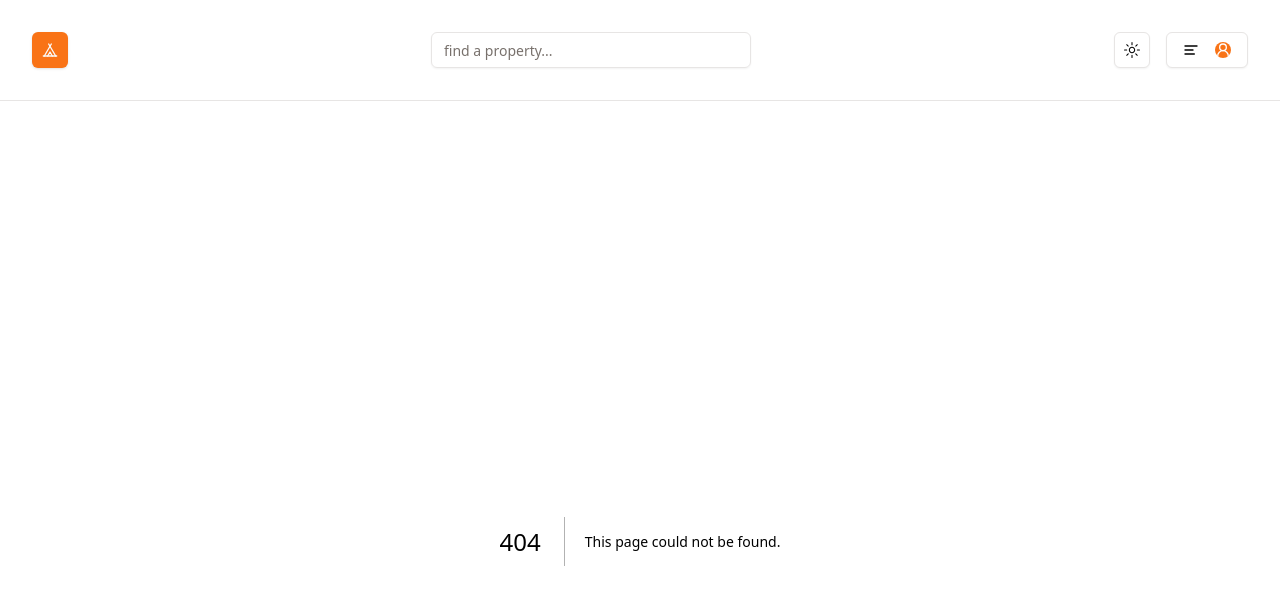
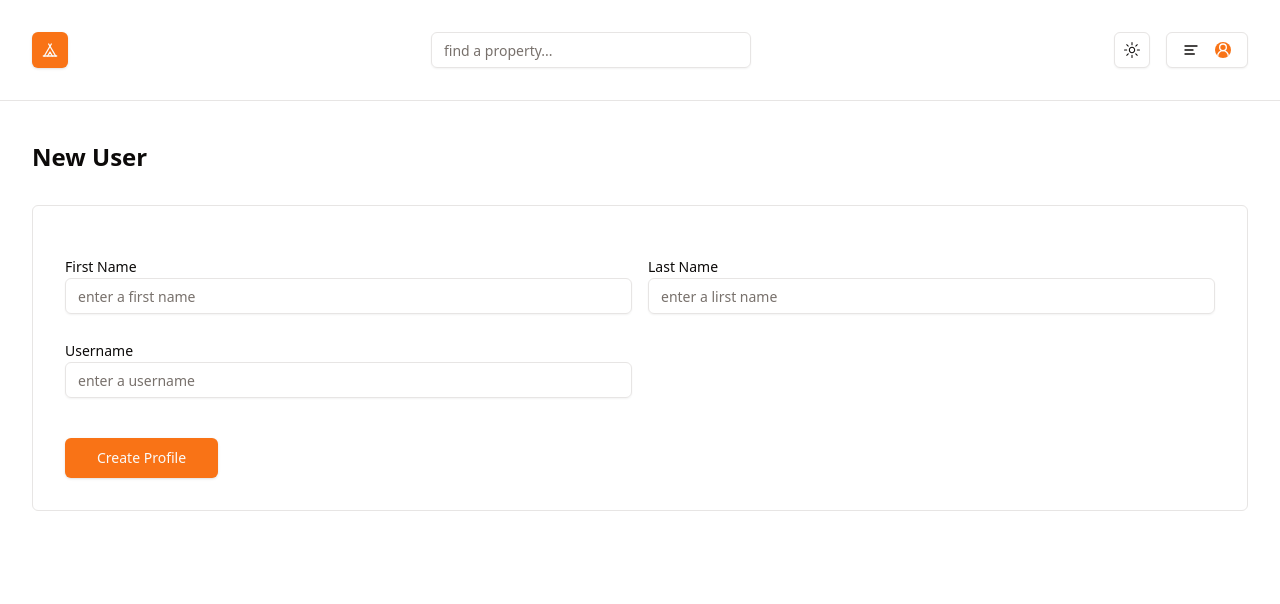
Before and after one commit to lesterflor/home-away, a Next.js app: page /profile/create in a window 1280 px wide. Before the commit this address had no page. Shown: the top 604 px of the page. Built offline with nearby package versions, Linux system fonts and the light colour scheme.

Commit message:
set up zod base

```diff
--- a/package.json
+++ b/package.json
@@ -31,7 +31,8 @@
     "react-dom": "^18",
     "react-icons": "^5.4.0",
     "tailwind-merge": "^2.6.0",
-    "tailwindcss-animate": "^1.0.7"
+    "tailwindcss-animate": "^1.0.7",
+    "zod": "^3.24.1"
   },
   "devDependencies": {
     "@types/node": "^20",
--- /dev/null
+++ b/src/app/profile/create/page.tsx
@@ -0,0 +1,42 @@
+import React from 'react';
+import FormInput from '@/components/form/formInput';
+import FormContainer from '@/components/form/FormContainer';
+import SubmitButton from '@/components/form/Buttons';
+import { createProfileAction } from '@/utils/actions';
+
+export default function CreateProfilePage() {
+	return (
+		<section>
+			<h1 className='text-2xl font-semibold mb-8 capitalize'>new user</h1>
+			<div className='border p-8 rounded-md'>
+				<FormContainer action={createProfileAction}>
+					<div className='grid md:grid-cols-2 gap-4 mt-4'>
+						<FormInput
+							type='text'
+							name='firstName'
+							label='first name'
+							placeholder='enter a first name'
+						/>
+						<FormInput
+							type='text'
+							name='lastName'
+							label='last name'
+							placeholder='enter a lirst name'
+						/>
+						<FormInput
+							type='text'
+							name='username'
+							label='username'
+							placeholder='enter a username'
+						/>
+					</div>
+
+					<SubmitButton
+						text='Create Profile'
+						className='mt-8'
+					/>
+				</FormContainer>
+			</div>
+		</section>
+	);
+}
--- /dev/null
+++ b/src/components/form/Buttons.tsx
@@ -0,0 +1,32 @@
+'use client';
+import { ReloadIcon } from '@radix-ui/react-icons';
+import { useFormStatus } from 'react-dom';
+import { Button } from '@/components/ui/button';
+
+type SubmitButtonProps = {
+	className?: string;
+	text?: string;
+};
+
+export default function SubmitButton({
+	className = '',
+	text = 'submit'
+}: SubmitButtonProps) {
+	const { pending } = useFormStatus();
+	return (
+		<Button
+			type='submit'
+			disabled={pending}
+			className={`capitalize ${className}`}
+			size='lg'>
+			{pending ? (
+				<>
+					<ReloadIcon className='mr-2 h-4 w-4 animate-spin' />
+					Please wait...
+				</>
+			) : (
+				text
+			)}
+		</Button>
+	);
+}
--- /dev/null
+++ b/src/components/form/FormContainer.tsx
@@ -0,0 +1,27 @@
+'use client';
+
+import { useFormState } from 'react-dom';
+import { useEffect } from 'react';
+import { useToast } from '@/hooks/use-toast';
+import { actionFunction } from '@/utils/types';
+
+const initialState = {
+	message: ''
+};
+
+export default function FormContainer({
+	action,
+	children
+}: {
+	action: actionFunction;
+	children: React.ReactNode;
+}) {
+	const [state, formAction] = useFormState(action, initialState);
+	const { toast } = useToast();
+	useEffect(() => {
+		if (state.message) {
+			toast({ description: state.message });
+		}
+	}, [state]);
+	return <form action={formAction}>{children}</form>;
+}
--- /dev/null
+++ b/src/components/form/formInput.tsx
@@ -0,0 +1,37 @@
+import React from 'react';
+import { Label } from '@/components/ui/label';
+import { Input } from '@/components/ui/input';
+
+type FormInputProps = {
+	name: string;
+	type: string;
+	label?: string;
+	defaultValue?: string;
+	placeholder?: string;
+};
+
+export default function FormInput({
+	label,
+	name,
+	type,
+	defaultValue,
+	placeholder
+}: FormInputProps) {
+	return (
+		<div className='mb-2'>
+			<Label
+				htmlFor={name}
+				className='capitalize'>
+				{label || name}
+			</Label>
+			<Input
+				id={name}
+				name={name}
+				type={type}
+				defaultValue={defaultValue}
+				placeholder={placeholder}
+				required
+			/>
+		</div>
+	);
+}
--- /dev/null
+++ b/src/utils/actions.ts
@@ -0,0 +1,30 @@
+'use server';
+
+import { profileSchema } from '@/utils/schema';
+
+export const createProfileAction = async (
+	prevState: any,
+	formData: FormData
+) => {
+	try {
+		const rawData = Object.fromEntries(formData);
+
+		const validatedFields = profileSchema.parse(rawData);
+
+		// const result = profileSchema.safeParse(rawData);
+
+		// if (!result.success) {
+		// 	return {
+		// 		errors: result.error.flatten().fieldErrors
+		// 	};
+		// }
+
+		console.log(validatedFields);
+		return {
+			message: 'profile created'
+		};
+	} catch (err) {
+		console.log(err);
+		return { message: 'there was an error' };
+	}
+};
--- /dev/null
+++ b/src/utils/schema.ts
@@ -0,0 +1,11 @@
+import * as z from 'zod';
+//import { ZodSchema } from 'zod';
+
+export const profileSchema = z.object({
+	// firstName: z.string().max(5, { message: 'max length is 5' }),
+	firstName: z.string().min(2, { message: 'Must be at least 2 characters' }),
+	lastName: z.string().min(2),
+	username: z
+		.string()
+		.min(2, { message: 'username must be at least 2 characters' })
+});
--- /dev/null
+++ b/src/utils/types.ts
@@ -0,0 +1,4 @@
+export type actionFunction = (
+	prevState: any,
+	formData: FormData
+) => Promise<{ message: string }>;
```
Also changed, not shown: .eslintrc.json, 1 other file (tests, documents, lock files or other folders).
